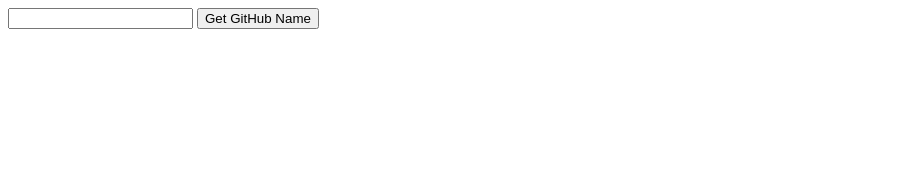
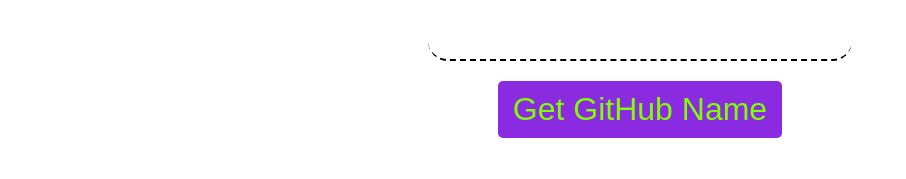
Before and after one commit to andy9man/github-user, a plain HTML site: page index.html in a window 1280 px wide. Shown: the whole page, without its empty margins (0-906 px from the left). Drawn offline with nearby package versions, Linux system fonts and the light colour scheme.

Commit message:
styled gitHub user lookup

```diff
--- a/app.css
+++ b/app.css
@@ -0,0 +1,36 @@
+* {
+    border: 0;
+}
+button {
+    background-color: blueviolet;
+    color: chartreuse;
+    padding: 10px 15px;
+    margin-top: 20px;
+    border-radius: 5px;
+}
+#container {
+    margin-left: auto;
+    margin-right: auto;
+    margin-top: 20px;
+    width: 50%;
+    text-align: center;
+    font-size: 2em;
+}
+body, input, button {
+    font-size: 1em;
+}
+#imgGitHubImage {
+    width: 200px;
+    border-radius: 25%;
+    margin-top: 20px;
+}
+#gitHubName {
+    font-family: 'Lucida Sans', 'Lucida Sans Regular',
+    'Lucida Grande', 'Lucida Sans Unicode', Geneva,
+    Verdana, sans-serif;
+}
+#inputName {
+    border-bottom: 2px dashed;
+    border-radius: 20px;
+    text-align: center;
+}
--- a/index.html
+++ b/index.html
@@ -10,11 +10,14 @@
     <script src="https://cdnjs.cloudflare.com/ajax/libs/axios/0.17.1/axios.js"></script>
 </head>
 <body>
-    <input id="inputName" />
-    <button id="btnGetGitHubName">Get GitHub Name</button>
-    <img src="" id="imgGitHubImage" />
-    <p id="gitHubName"></p>
-
+    <div id="container">
+        <input id="inputName" />
+        <br>
+        <button id="btnGetGitHubName">Get GitHub Name</button>
+        <br>
+        <img src="" id="imgGitHubImage" />
+        <p id="gitHubName"></p>
+    </div>
 
 </body>
 </html>
```
